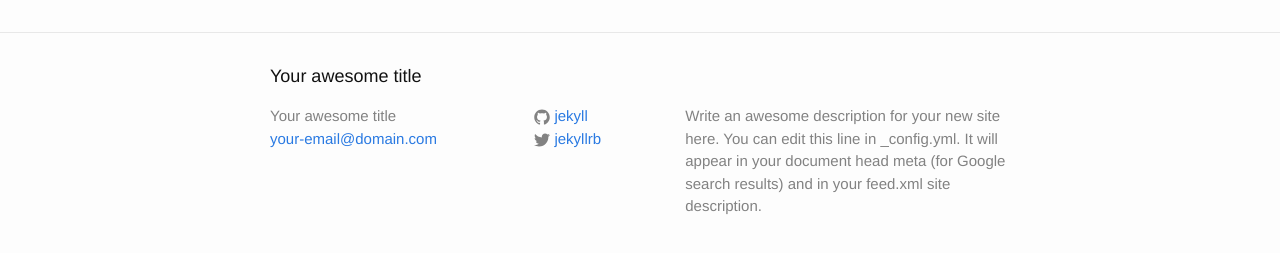
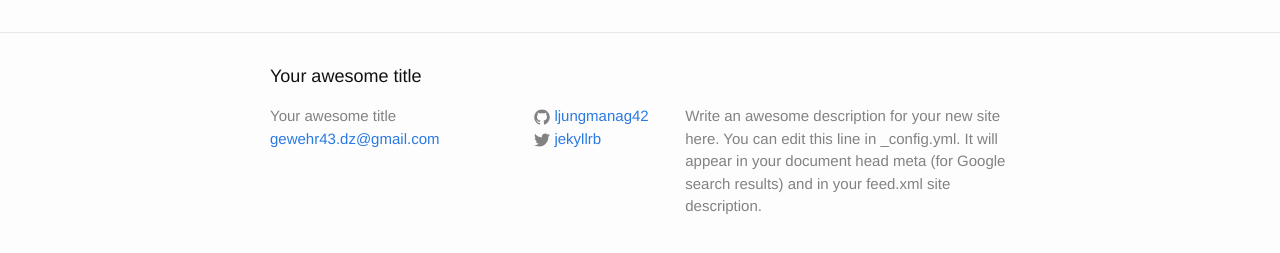
Before and after one commit to ljungmanag42/ljungmanag42.github.io, a Jekyll site: the page built from index.html, in a window 1280 px wide. Shown: the part 264-517 px from the top of the page. Built offline with Jekyll 4.4.1, drawn with Linux system fonts in a browser that asks for light colours.

Commit message:
Update _config.yml

```diff
--- a/_config.yml
+++ b/_config.yml
@@ -7,7 +7,7 @@
 
 # Site settings
 title: Your awesome title
-email: your-email@domain.com
+email: gewehr43.dz@gmail.com
 description: > # this means to ignore newlines until "baseurl:"
   Write an awesome description for your new site here. You can edit this
   line in _config.yml. It will appear in your document head meta (for
@@ -15,7 +15,7 @@ description: > # this means to ignore newlines until "baseurl:"
 baseurl: "" # the subpath of your site, e.g. /blog
 url: "http://yourdomain.com" # the base hostname & protocol for your site
 twitter_username: jekyllrb
-github_username:  jekyll
+github_username:  ljungmanag42
 
 # Build settings
 markdown: kramdown
```
